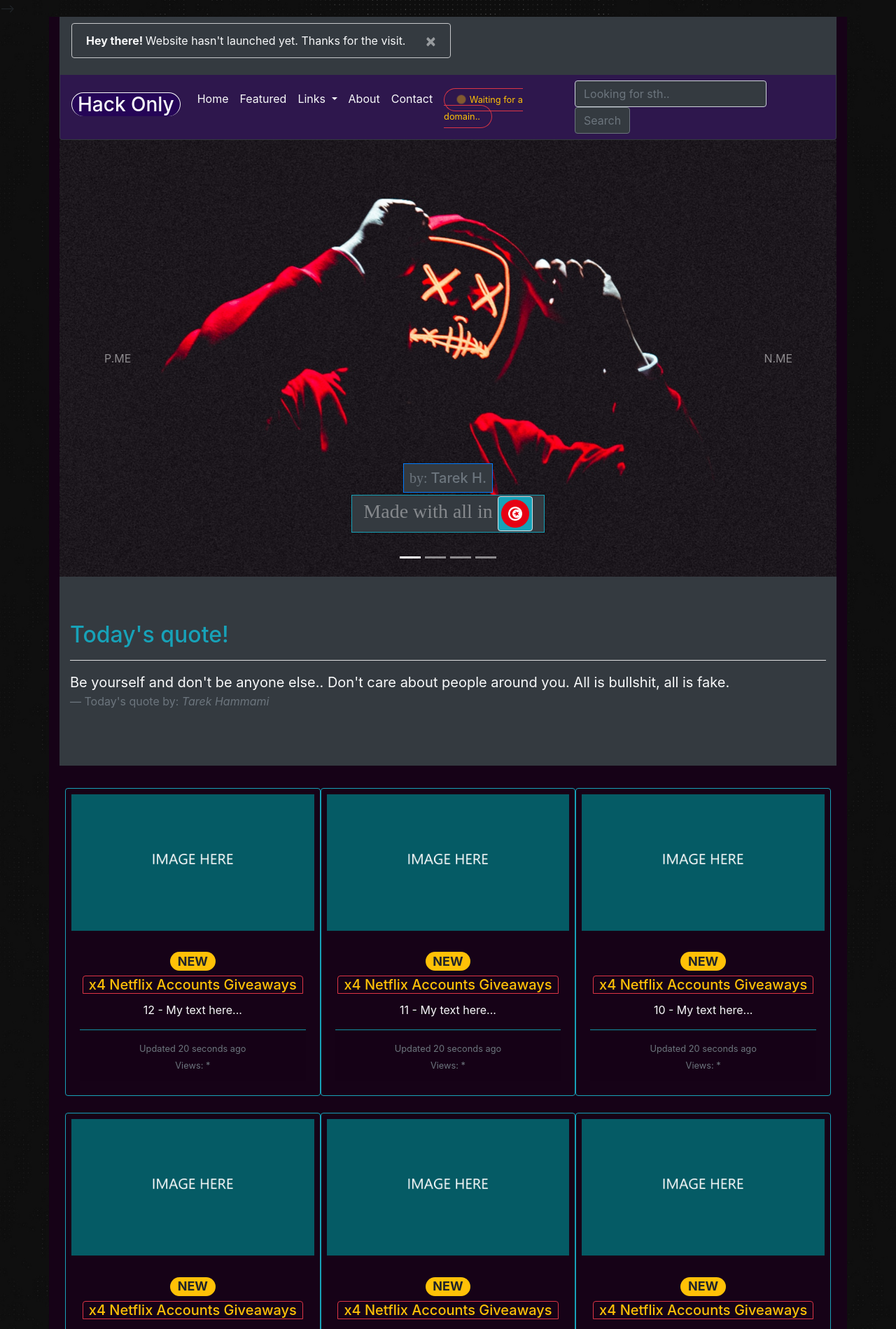
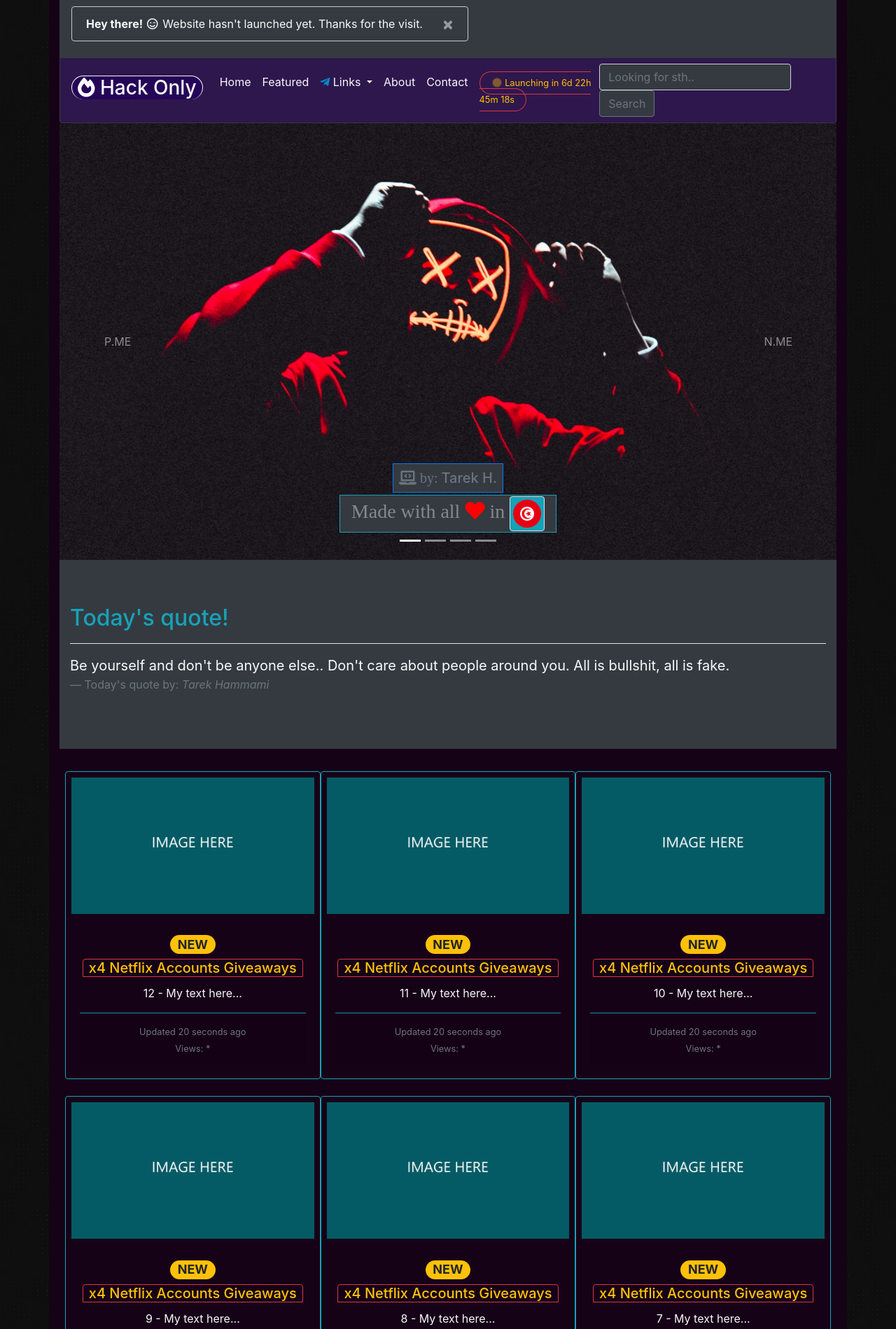
Before and after one commit to THammami01/Project-01, a Flask app: page /home in a window 1280 px wide. Shown: the top 1899 px of the page at 70% size. Run offline with Flask 2, Linux system fonts and the light colour scheme; some libraries are stand-ins or nearby versions.

Commit message:
countdown date added

```diff
--- a/static/js/script.js
+++ b/static/js/script.js
@@ -6,3 +6,36 @@ function myfunction() {
   }
 
 }
+
+
+
+
+
+// Set the date we're counting down to
+var countDownDate = new Date("Jun 15, 2019 20:00:00").getTime();
+
+// Update the count down every 1 second
+var x = setInterval(function() {
+
+  // Get today's date and time
+  var now = new Date().getTime();
+
+  // Find the distance between now and the count down date
+  var distance = countDownDate - now;
+
+  // Time calculations for days, hours, minutes and seconds
+  var days = Math.floor(distance / (1000 * 60 * 60 * 24));
+  var hours = Math.floor((distance % (1000 * 60 * 60 * 24)) / (1000 * 60 * 60));
+  var minutes = Math.floor((distance % (1000 * 60 * 60)) / (1000 * 60));
+  var seconds = Math.floor((distance % (1000 * 60)) / 1000);
+
+  // Output the result in an element with id="demo"
+  document.getElementById("countdown").innerHTML = days + "d " + hours + "h "
+  + minutes + "m " + seconds + "s ";
+
+  // If the count down is over, write some text
+  if (distance < 0) {
+    clearInterval(x);
+    document.getElementById("countdown").innerHTML = "EXPIRED";
+  }
+}, 1000);
--- a/templates/base.html
+++ b/templates/base.html
@@ -3,14 +3,14 @@
 <head>
     <title>{% block title %}{% endblock %}</title>
   <!-- Required meta tags -->
-    <link rel="icon" href="{{ url_for("static", filename="imgs/OBlogoIcon.ico") }}">
-    <meta charset="utf-8">
+  <link rel="icon" type="image/png" href="{{ url_for('static', filename='imgs/download.png')}}" sizes="480x480">
+  <meta charset="utf-8">
     <meta name="viewport" content="width=device-width, initial-scale=1">
 
   <!-- Font Awesome 5.6.3-->
-  <link rel="stylesheet" href="C:\myDB\CDNs\fontawesome-free-5.6.3-web\css\all.css"
+  <!-- <link rel="stylesheet" href="C:\myDB\CDNs\fontawesome-free-5.6.3-web\css\all.css" -->
 
-  <!-- <link rel="stylesheet" href="https://use.fontawesome.com/releases/v5.6.3/css/all.css" integrity="sha384-UHRtZLI+pbxtHCWp1t77Bi1L4ZtiqrqD80Kn4Z8NTSRyMA2Fd33n5dQ8lWUE00s/" crossorigin="anonymous"> -->
+  <link rel="stylesheet" href="https://use.fontawesome.com/releases/v5.6.3/css/all.css" integrity="sha384-UHRtZLI+pbxtHCWp1t77Bi1L4ZtiqrqD80Kn4Z8NTSRyMA2Fd33n5dQ8lWUE00s/" crossorigin="anonymous">
 
 
     <!-- Bootstrap CSS 4.2.1-->
@@ -92,7 +92,7 @@
                   <a class="nav-link text-light" href="{{ url_for('contact') }}">Contact</a>
                 </li>
                 <li class="nav-item d-lg-none d-xl-block">
-                  <a class="nav-link text-warning disabled" href="#" tabindex="-1" aria-disabled="true"><small class="px-3 border border-danger rounded-pill py-2"><div class="spinner-grow spinner-grow-sm text-warning" role="status"></div> Waiting for a domain..</small></a>
+                  <a class="nav-link text-warning disabled" href="#" tabindex="-1" aria-disabled="true"><small class="px-3 border border-danger rounded-pill py-2"><div class="spinner-grow spinner-grow-sm text-warning" role="status"></div> Launching in <spin id="countdown"></spin></small></a>
                 </li>
 
               </ul>
```
